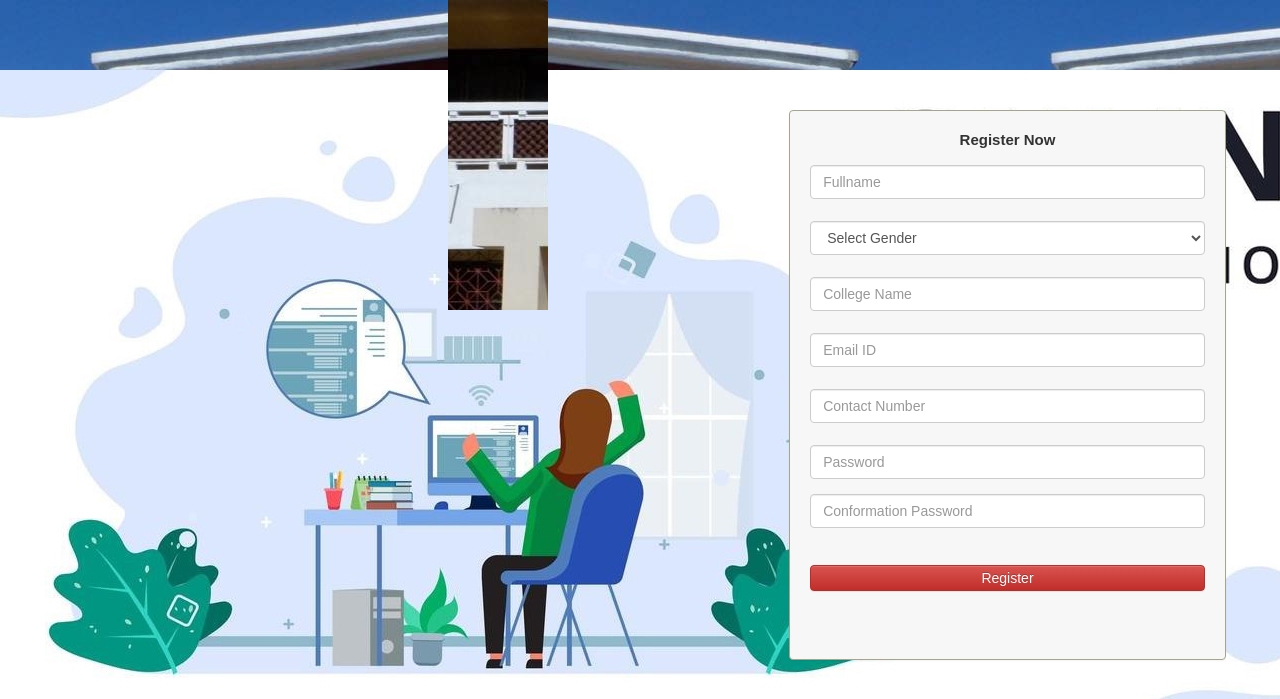
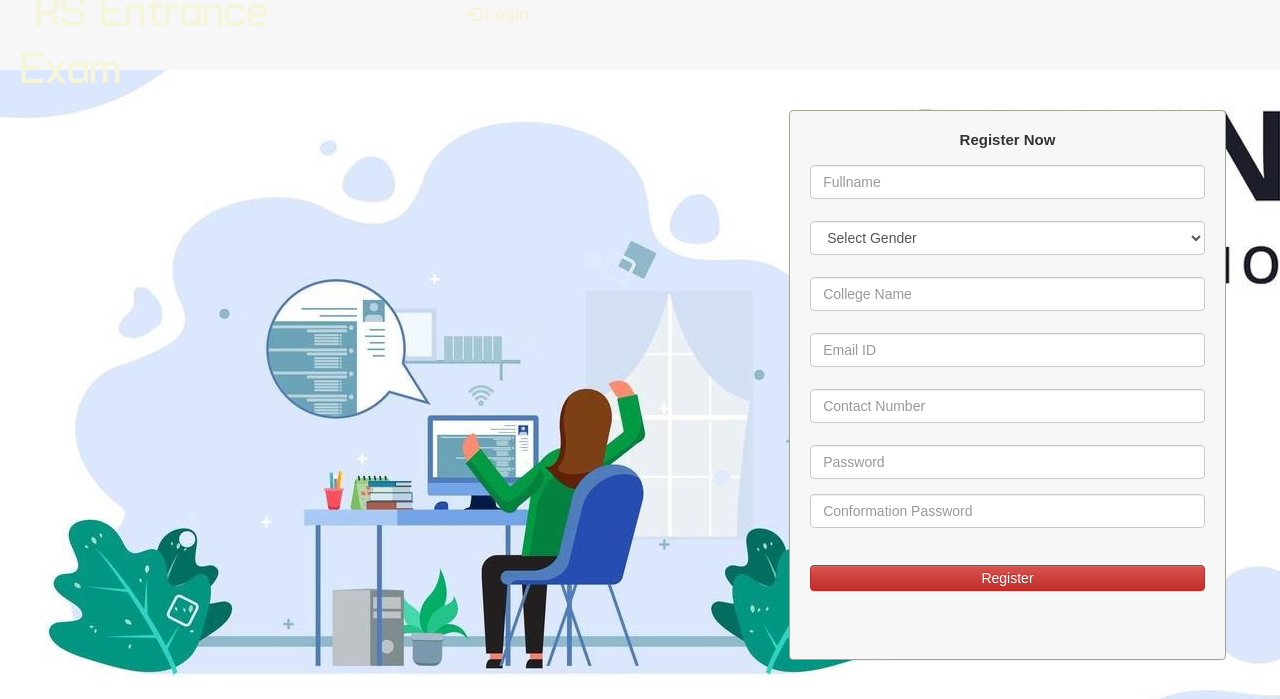
Before and after one commit to mangkanor1103/5, a PHP site: page /video_feed/index.php in a window 1280 px wide. Shown: the top 699 px of the page. Run offline with PHP 8.4, Linux system fonts and the light colour scheme.

Commit message:
`Changed background images to solid colors in main.css`

```diff
--- a/css/main.css
+++ b/css/main.css
@@ -48,7 +48,7 @@
 }
 
 .header {
-  background-image: url('../image/rsbg.jpg');
+  background-color: #f7f7f7;
     height: 70px;
   display: flex;
   align-items: center;
@@ -79,7 +79,7 @@
 
 .sub1 {
   color: #f5f5dc; /* Beige */
-  background-image: url('../image/rsbg.jpg');  min-height: 550px;
+  background-color: #f7f7f7;
   font-size: 15px;
   height: 35px;
   margin: 20px;
```
